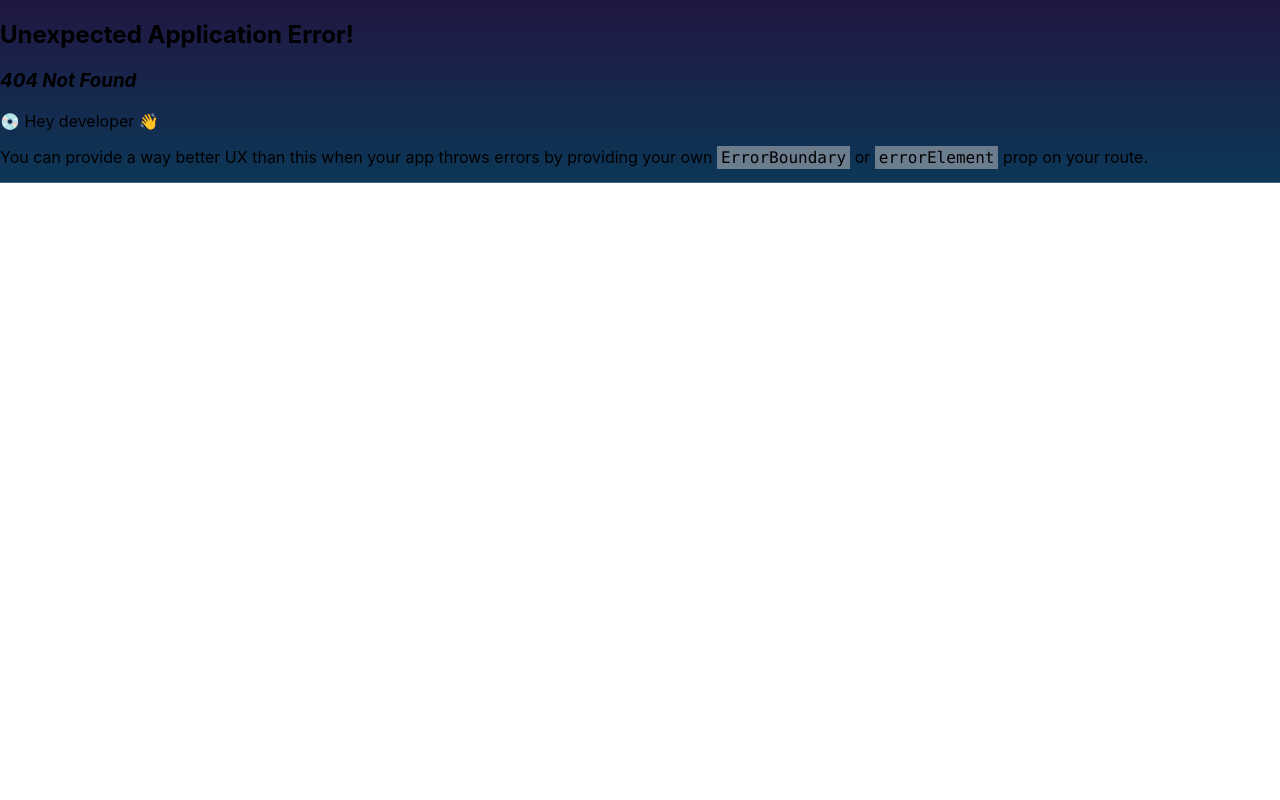
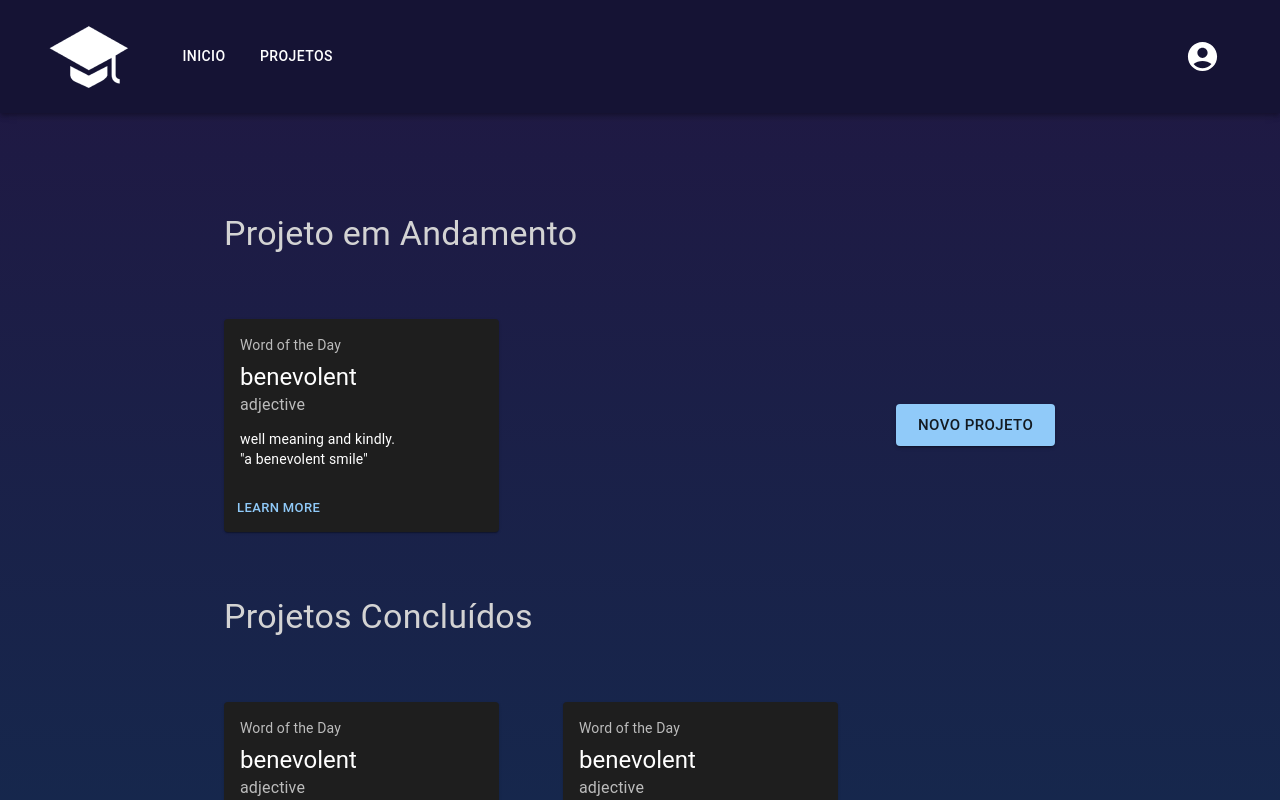
Before and after one commit to victoriavasconcelos/sivo, a React (Create React App) app: page /perfil in a window 1280 px wide. Before the commit this address had no page. Shown: the top 800 px of the page. Built offline with nearby package versions, Linux system fonts and the light colour scheme.

Commit message:
Tela de perfil e alteração da navbar

```diff
--- /dev/null
+++ b/src/components/card-projeto/index.jsx
@@ -0,0 +1,27 @@
+import { Button, Card, CardActions, CardContent, Typography } from "@mui/material";
+
+export default function CardProjeto() {
+    return (
+        <Card sx={{ minWidth: 275 }}>
+          <CardContent>
+            <Typography sx={{ fontSize: 14 }} color="text.secondary" gutterBottom>
+              Word of the Day
+            </Typography>
+            <Typography variant="h5" component="div">
+              benevolent
+            </Typography>
+            <Typography sx={{ mb: 1.5 }} color="text.secondary">
+              adjective
+            </Typography>
+            <Typography variant="body2">
+              well meaning and kindly.
+              <br />
+              {'"a benevolent smile"'}
+            </Typography>
+          </CardContent>
+          <CardActions>
+            <Button size="small">Learn More</Button>
+          </CardActions>
+        </Card>
+      );
+}
--- a/src/components/card/index.jsx
+++ /dev/null
@@ -1,3 +0,0 @@
-export default function Card() {
-    <div></div>
-}
--- a/src/index.css
+++ b/src/index.css
@@ -33,6 +33,7 @@ section {
   align-items: center;
   justify-content: center;
   padding-top: 100px;
+  margin-bottom: 100px;
 }
 form{
   font-family: Arial;
@@ -68,3 +69,11 @@ form label {
 .icons {
   color: var(--cor-branco);
 }
+
+h4 {
+  color: lightgray;
+}
+
+span {
+  color: lightgray;
+}
--- a/src/index.js
+++ b/src/index.js
@@ -8,6 +8,7 @@ import Projetos from './pages/projetos';
 import Home from './pages/home';
 import CriarProjeto from './pages/criar-projeto';
 import { ThemeProvider, createTheme } from '@mui/material/styles';
+import Perfil from './pages/perfil';
 
 const theme = createTheme({
   palette: {
@@ -26,6 +27,10 @@ const router = createBrowserRouter([
       {
         path: "/criar-projeto",
         element: <CriarProjeto />
+      },
+      {
+        path: "/perfil",
+        element: <Perfil />
       },
     ]
   },
--- a/src/layout/navbar/index.jsx
+++ b/src/layout/navbar/index.jsx
@@ -17,9 +17,11 @@ import { useState } from 'react'
 const pages = [
   {name: 'Inicio', path: '/'},
   {name: 'Projetos', path: '/projetos'},
-  {name: 'Criar Projeto', path: '/criar-projeto'}
 ]
-const settings = ['Profile', 'Account', 'Dashboard', 'Logout']
+const settings = [
+  {name: 'Perfil', path: '/perfil'},
+  {name: 'Logout', path: '/login'},
+]
 
 function NavBar() {
   const [anchorElNav, setAnchorElNav] = useState(null);
@@ -153,8 +155,8 @@ function NavBar() {
               onClose={handleCloseUserMenu}
             >
               {settings.map((setting) => (
-                <MenuItem key={setting} onClick={handleCloseUserMenu}>
-                  <Typography textAlign="center">{setting}</Typography>
+                <MenuItem key={setting.name} onClick={handleCloseUserMenu}>
+                  <Button textAlign='center' onClick={_ => navigate(setting.path)} sx={{color: 'white'}}>{setting.name}</Button>
                 </MenuItem>
               ))}
             </Menu>
--- a/src/pages/criar-projeto/index.jsx
+++ b/src/pages/criar-projeto/index.jsx
@@ -90,7 +90,7 @@ export default function CriarProjeto() {
                                 variant="contained"
                                 type="submit"
                                 fullWidth
-
+                                color="success"
                             >
                                 Concluir
                             </Button>
--- /dev/null
+++ b/src/pages/perfil/index.jsx
@@ -0,0 +1,37 @@
+import { Button, Grid, Typography } from "@mui/material";
+import CardProjeto from '../../components/card-projeto'
+import { useNavigate } from "react-router-dom";
+
+const cards = [1, 2, 4, 5, 6]
+export default function Perfil() {
+
+    const navigate = useNavigate()
+
+    return (
+        <section>
+            <Grid container spacing={8} marginX={20}>
+                <Grid item sm={12}>
+                    <Typography variant="h4">Projeto em Andamento</Typography>
+                </Grid>
+                <Grid item sm={12} container justifyContent='space-between' alignItems='center'>
+                    <Grid item>
+                        <CardProjeto />
+                    </Grid>
+                    <Grid item sm={3}>
+                        <Button variant="contained" color="primary" size="large" onClick={_ => navigate('/criar-projeto')}>
+                            Novo Projeto
+                        </Button>
+                    </Grid>
+                </Grid>
+                <Grid item sm={12}>
+                    <Typography variant="h4">Projetos Concluídos</Typography>
+                </Grid>
+                {cards.map(c => (
+                    <Grid item>
+                        <CardProjeto />
+                    </Grid>
+                ))}
+            </Grid>
+        </section>
+    )
+}
```
